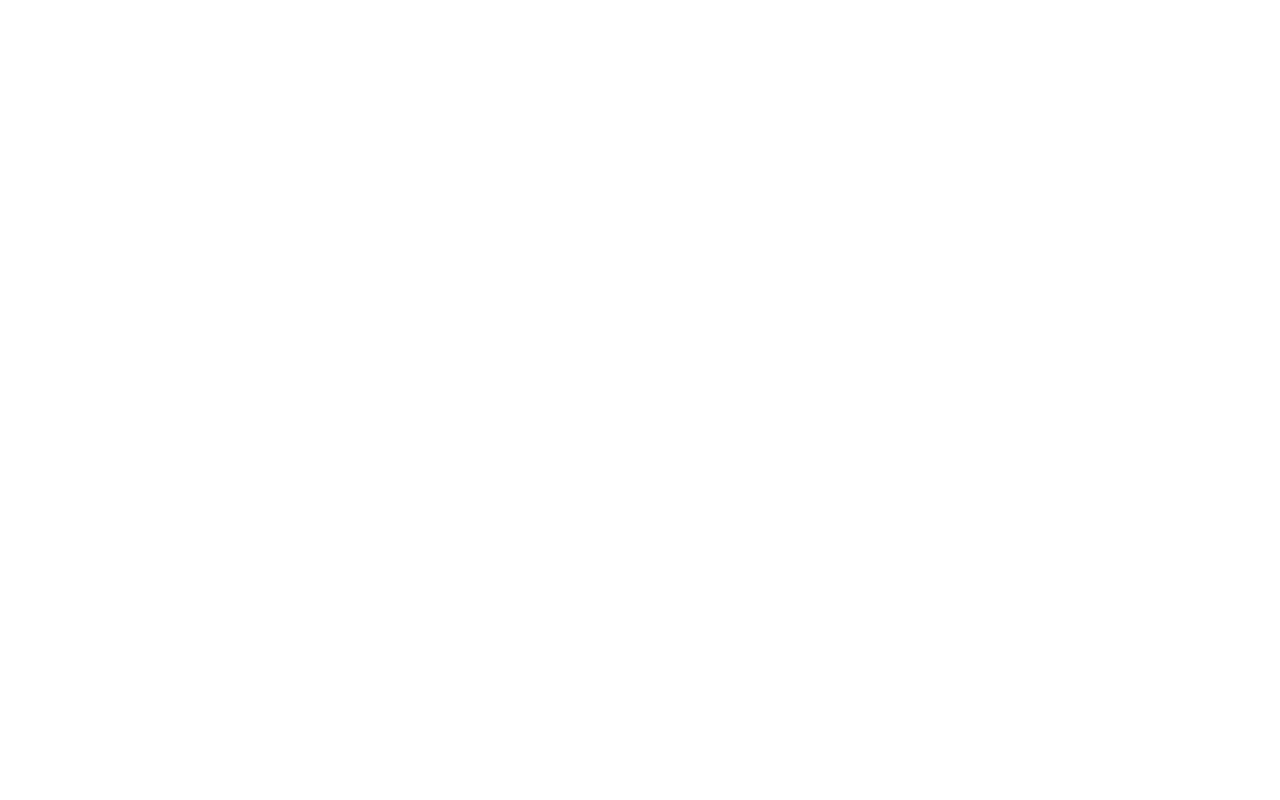
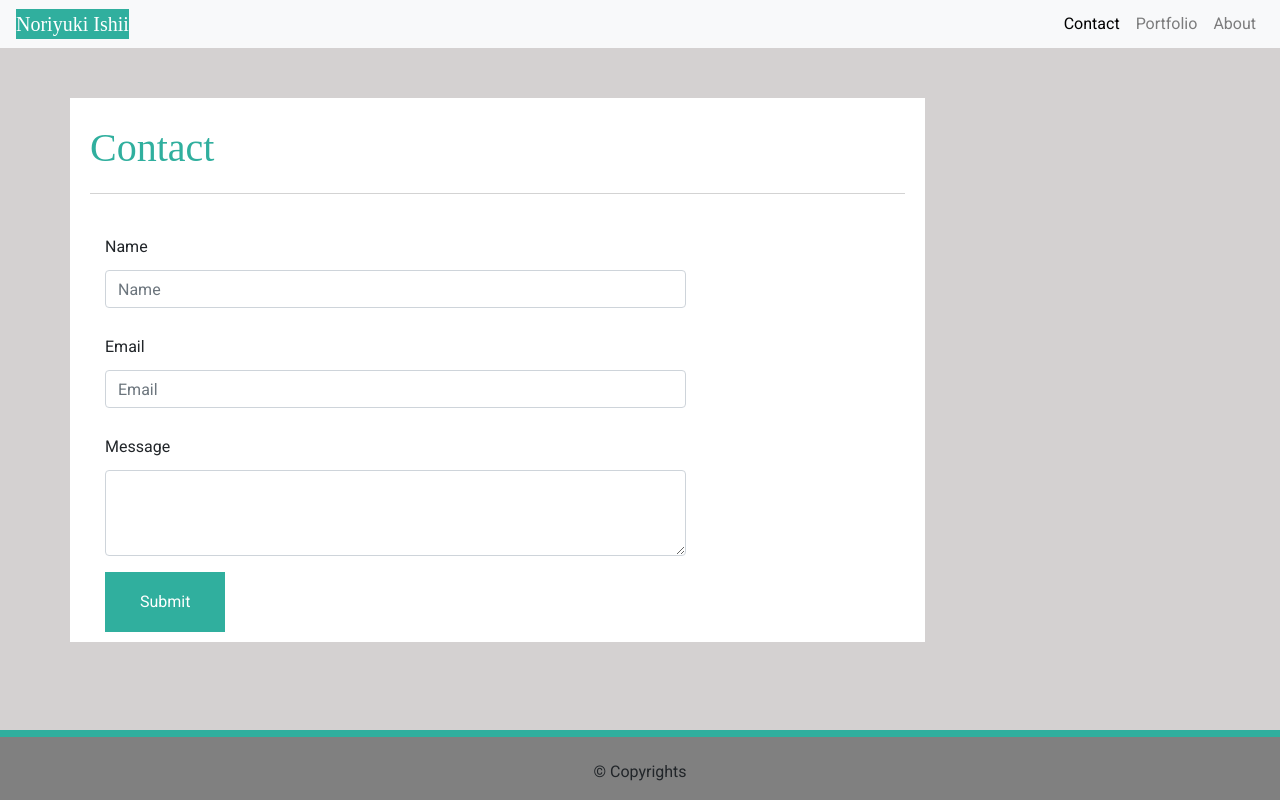
Before and after one commit to noriyuki-ishii-820/aboutme-responsive, a plain HTML site: page contact.html in a window 1280 px wide. Drawn offline with nearby package versions, Linux system fonts and the light colour scheme; a web font is replaced by a local one.

Commit message:
first-draft

```diff
--- a/contact.html
+++ b/contact.html
@@ -0,0 +1,78 @@
+<!doctype html>
+<html lang="en">
+  <head>
+    <!-- Required meta tags -->
+    <meta charset="utf-8">
+    <meta name="viewport" content="width=device-width, initial-scale=1, shrink-to-fit=no">
+
+    <!-- Bootstrap CSS -->
+    <link rel="stylesheet" href="https://stackpath.bootstrapcdn.com/bootstrap/4.5.2/css/bootstrap.min.css" integrity="sha384-JcKb8q3iqJ61gNV9KGb8thSsNjpSL0n8PARn9HuZOnIxN0hoP+VmmDGMN5t9UJ0Z" crossorigin="anonymous">
+    <link rel="stylesheet" href="style/reset.css">
+    <link rel="stylesheet" href="style/style.css">
+    <link href="https://fonts.googleapis.com/css2?family=DM+Serif+Text&family=Roboto&display=swap" rel="stylesheet">    <title>Hello, world!</title>
+  </head>
+  <body>
+    <header>
+        <nav class="navbar navbar-expand-lg navbar-light bg-light">
+            <a class="navbar-brand" href="index.html"><span class="my-name">Noriyuki Ishii</span></a>
+            <button class="navbar-toggler" type="button" data-toggle="collapse" data-target="#navbarNav" aria-controls="navbarNav" aria-expanded="false" aria-label="Toggle navigation">
+              <span class="navbar-toggler-icon"></span>
+            </button>
+            <section class="collapse navbar-collapse" id="navbarNav">
+              <ul class="navbar-nav ml-auto">
+                <li class="nav-item">
+                  <a class="nav-link" href="contact.html" id="contact">Contact</a>
+                </li>
+                <li class="nav-item">
+                  <a class="nav-link" href="portfolio.html">Portfolio</a>
+                </li>
+                <li class="nav-item">
+                    <a class="nav-link" href="index.html">About</a>
+                </li>
+              </ul>
+            </section>
+          </nav>
+        </header>
+    <section class="container">
+        <div class="row">
+            <article class="col-md-9 main-box">
+                <div class="col-md-12">
+                    <h1 class="heading">Contact</h1>
+
+
+                    <form class="col-md-9">
+                        <div class="form-group">
+                          <label for="name">Name</label>
+                          <input type="text" class="form-control" placeholder="Name">
+                        </div>
+                        <div class="form-group">
+                          <label for="exampleInputEmail1">Email</label>
+                          <input type="email" class="form-control" placeholder="Email" id="exampleInputEmail1" aria-describedby="emailHelp">
+                        </div>
+                        <div class="form-group">
+                            <label for="exampleFormControlTextarea1">Message</label>
+                            <textarea class="form-control" id="exampleFormControlTextarea1" rows="3"></textarea>
+                          </div>
+
+                        <button type="submit" class="btn btn-primary submit-button">Submit</button>
+                      </form>
+
+
+                </div>
+            </article>
+        </div>
+    </section>
+
+
+    <footer class="fixed-bottom">
+        <small> &copy; Copyrights </small>
+
+    </footer>
+
+    <!-- Optional JavaScript -->
+    <!-- jQuery first, then Popper.js, then Bootstrap JS -->
+    <script src="https://code.jquery.com/jquery-3.5.1.slim.min.js" integrity="sha384-DfXdz2htPH0lsSSs5nCTpuj/zy4C+OGpamoFVy38MVBnE+IbbVYUew+OrCXaRkfj" crossorigin="anonymous"></script>
+    <script src="https://cdn.jsdelivr.net/npm/popper.js@1.16.1/dist/umd/popper.min.js" integrity="sha384-9/reFTGAW83EW2RDu2S0VKaIzap3H66lZH81PoYlFhbGU+6BZp6G7niu735Sk7lN" crossorigin="anonymous"></script>
+    <script src="https://stackpath.bootstrapcdn.com/bootstrap/4.5.2/js/bootstrap.min.js" integrity="sha384-B4gt1jrGC7Jh4AgTPSdUtOBvfO8shuf57BaghqFfPlYxofvL8/KUEfYiJOMMV+rV" crossorigin="anonymous"></script>
+  </body>
+</html>
--- a/style/style.css
+++ b/style/style.css
@@ -0,0 +1,82 @@
+
+
+body {
+    margin: 0;
+    padding: 0;
+    background-color:#d4d1d1;
+    font-family: 'Roboto', sans-serif;
+    min-height:100%;
+}
+
+.my-name {
+    color:white;
+}
+
+.navbar-brand {
+    font-family: 'DM Serif Text', serif;
+    background: rgb(48, 175, 158);
+}
+
+#about, #portfolio, #contact {
+    color:black;
+}
+
+
+.container {
+    margin-top: 50px;
+    margin-bottom:50px;
+    min-height:100%;
+
+}
+
+.heading {
+    font-size: 40px;
+    border-bottom: 1px solid lightgrey;
+    width: 100%;
+    margin-top: 20px;
+    margin-bottom: 30px;
+    color:rgb(48, 175, 158);
+    padding-bottom:25px;
+    font-family: 'DM Serif Text', serif;
+}
+
+#profile-image {
+    float:left;
+    margin-right: 20px;
+    margin-bottom: 10px;
+}
+
+.main-box {
+    background:white;
+    padding:10px 5px;
+}
+
+p {
+    line-height: 30px;
+}
+
+.portfolio-image {
+    margin-bottom:30px;
+}
+
+label {
+    margin: 15px 0px;
+}
+
+.submit-button {
+    background-color: rgb(48, 175, 158);
+    border: none;
+    border-radius:0;
+    padding: 18px 35px;
+
+}
+
+footer {
+
+    height:70px;
+    width:100%;
+    background:grey;
+    text-align:center;
+    line-height:70px;
+    border-top: 7px rgb(48, 175, 158) solid;
+}
```
Also changed, not shown: index.html (+59 -2 lines), portfolio.html (+84 -0 lines), images/profilephoto.jpeg (added), 1 other file.
